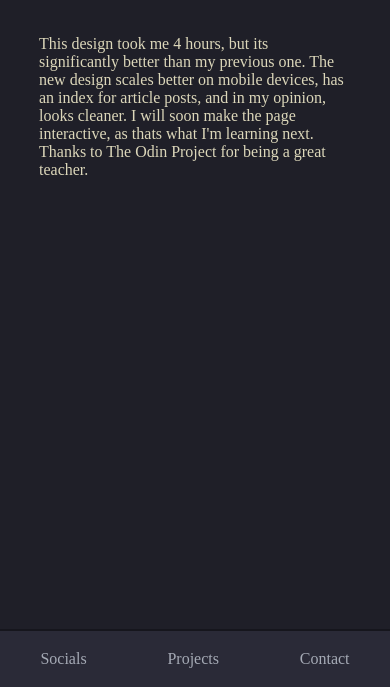
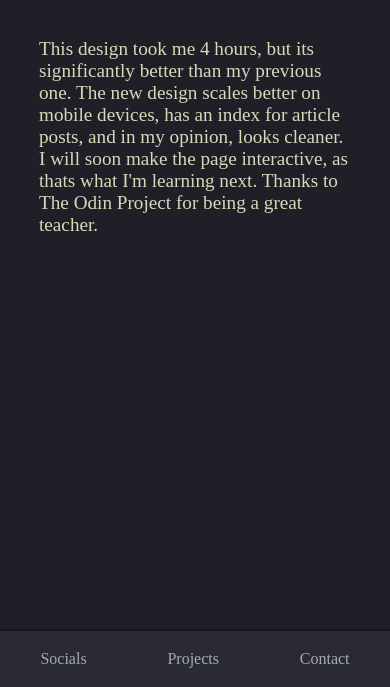
Before and after one commit to jakedevs/developer-profile, a website built with Vite: page articles/Website redesign/index.html in a window 390 px wide. Shown: the part 157-844 px from the top of the page. Built offline with nearby package versions, Linux system fonts and the light colour scheme; files whose address does not match are found by name; a web font is replaced by a local one.

Commit message:
Increase mobile font size

```diff
--- a/articles/Website redesign/style.css
+++ b/articles/Website redesign/style.css
@@ -11,8 +11,13 @@ body {
 
 @media only screen and (max-width: 768px) {
   #articlename {
-  justify-self: center;
+    justify-self: center;
   }
+
+  #content > p {
+    font-size: 1.2rem;
+  }
+
 }
 
 .container {
--- a/articles/articlestyles.css
+++ b/articles/articlestyles.css
@@ -11,7 +11,11 @@ body {
 
 @media only screen and (max-width: 768px) {
   #articlename {
-  justify-self: center;
+    justify-self: center;
+  }
+
+  #content > p {
+    font-size: 2rem;
   }
 }
 
@@ -53,6 +57,7 @@ body {
   padding-right: 10%;
   padding-left: 10%;
 }
+
 #articles {
   display: flex;
   flex-direction: column;
```
